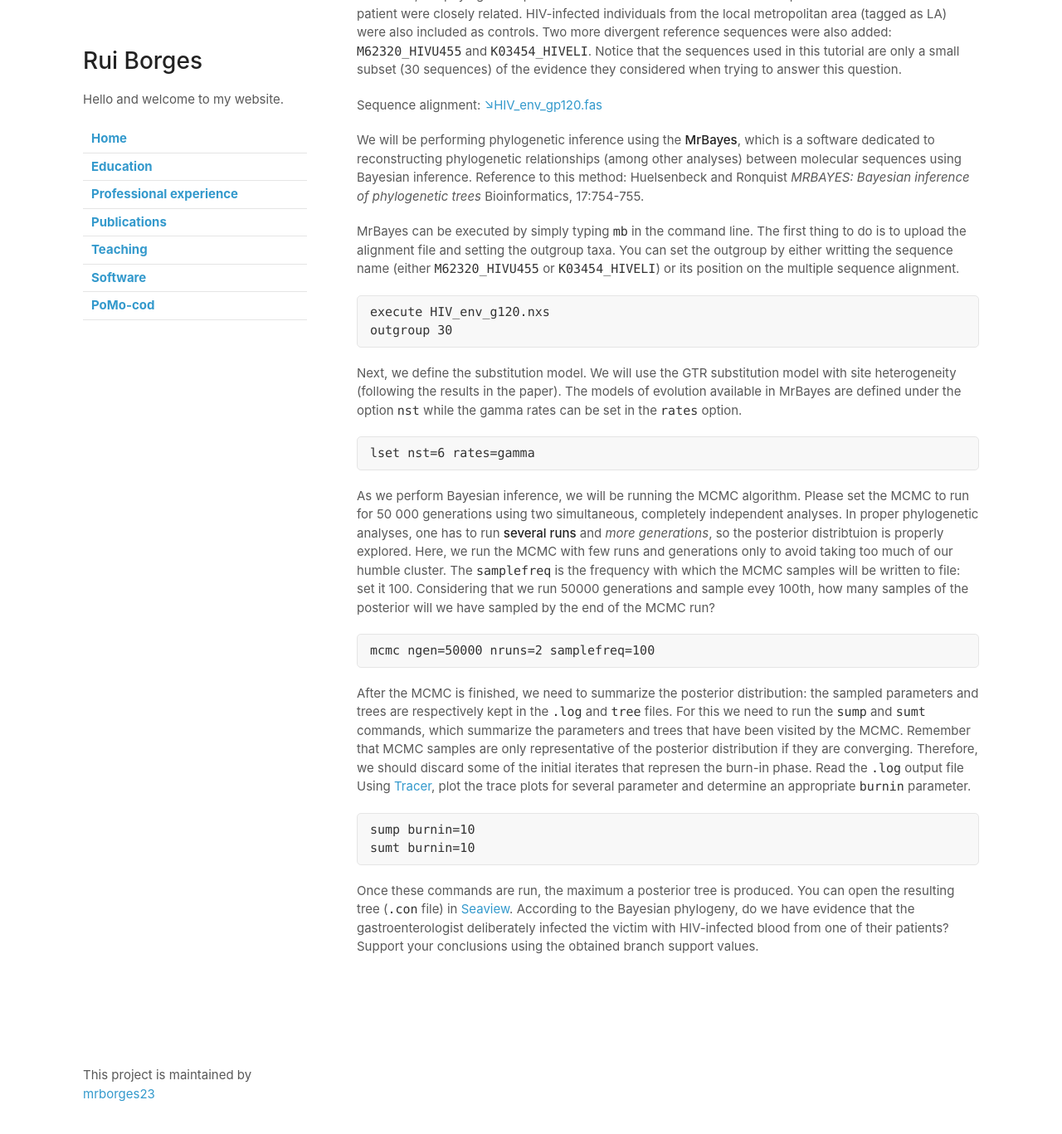
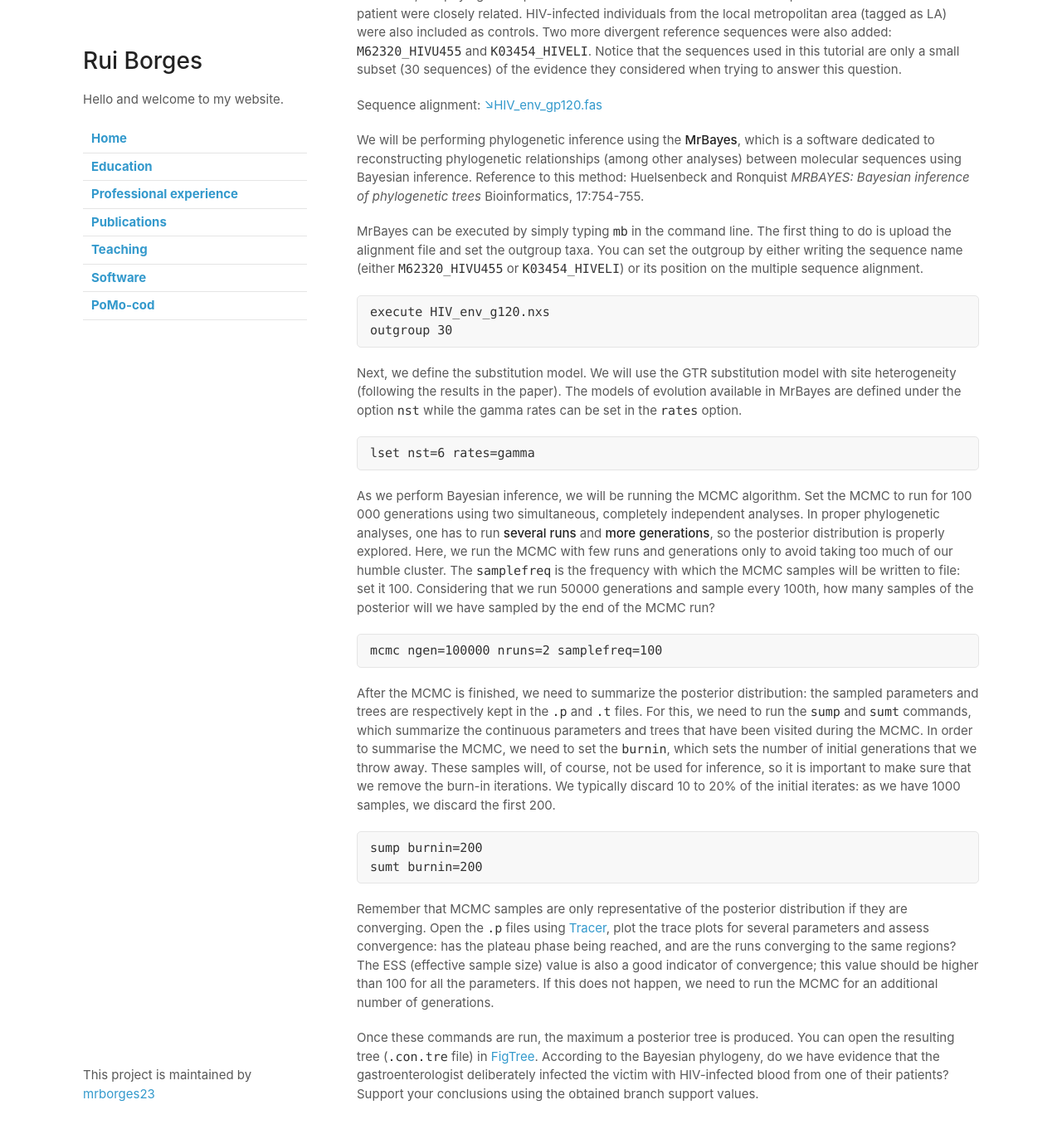
Before and after one commit to mrborges23/mypage.github.io, a Jekyll site: the page built from tutorial_2.md, in a window 1280 px wide and 1400 px high, scrolled down 342 px. Shown: the top 1367 px of the window at 83% size. Built offline with Jekyll 4.4.1, drawn with Linux system fonts in a browser that asks for light colours; our own code applies the rules of GitHub Pages for plain Markdown files.

````diff
--- a/tutorial_2.md
+++ b/tutorial_2.md
@@ -5,34 +5,36 @@ In this tutorial, we will perform phylogenetic analysis with the [Metzker et al.
 
 In this exercise, we want to determine if there is evidence that the victim (whose sequences all begin with a V) was directly infected by blood taken from the patient (whose sequences all begin with a P). Therefore, the phylogenetic problem is to establish whether the virus samples in the victim and the patient were closely related. HIV-infected individuals from the local metropolitan area (tagged as LA) were also included as controls. Two more divergent reference sequences were also added: `M62320_HIVU455` and `K03454_HIVELI`. Notice that the sequences used in this tutorial are only a small subset (30 sequences) of the evidence they considered when trying to answer this question.
 
-Sequence alignment: [&#8600;HIV_env_gp120.fas](/assets/lectures/HIV_env_gp120.fas)
+Sequence alignment: [&#8600;HIV_env_gp120.fas](/assets/lectures/HIV_env_gp120.nxs)
 
 We will be performing phylogenetic inference using the **MrBayes**, which is a software dedicated to reconstructing phylogenetic relationships (among other analyses) between molecular sequences using Bayesian inference. Reference to this method: Huelsenbeck and Ronquist *MRBAYES: Bayesian inference of phylogenetic trees* Bioinformatics, 17:754-755.
 
-MrBayes can be executed by simply typing `mb` in the command line. The first thing to do is to upload the alignment file and setting the outgroup taxa. You can set the outgroup by either writting the sequence name (either `M62320_HIVU455` or `K03454_HIVELI`) or its position on the multiple sequence alignment.
+MrBayes can be executed by simply typing `mb` in the command line. The first thing to do is upload the alignment file and set the outgroup taxa. You can set the outgroup by either writing the sequence name (either `M62320_HIVU455` or `K03454_HIVELI`) or its position on the multiple sequence alignment.
 
 ```
 execute HIV_env_g120.nxs
 outgroup 30
 ```
 
-Next, we define the substitution model. We will use the GTR substitution model with site heterogeneity (following the results in the paper). The models of evolution available in MrBayes are defined under the option `nst` while the  gamma rates can be set in the `rates` option.
+Next, we define the substitution model. We will use the GTR substitution model with site heterogeneity (following the results in the paper). The models of evolution available in MrBayes are defined under the option `nst` while the gamma rates can be set in the `rates` option.
 
 ```
 lset nst=6 rates=gamma
 ```
 
-As we perform Bayesian inference, we will be running the MCMC algorithm. Please set the MCMC to run for 50 000 generations using two simultaneous, completely independent analyses. In proper phylogenetic analyses, one has to run **several runs** and *more generations*, so the posterior distribtuion is properly explored. Here, we run the MCMC with few runs and generations only to avoid taking too much of our humble cluster. The `samplefreq` is the frequency with which the MCMC samples will be written to file: set it 100. Considering that we run 50000 generations and sample evey 100th, how many samples of the posterior will we have sampled by the end of the MCMC run?
+As we perform Bayesian inference, we will be running the MCMC algorithm. Set the MCMC to run for 100 000 generations using two simultaneous, completely independent analyses. In proper phylogenetic analyses, one has to run **several runs** and **more generations**, so the posterior distribution is properly explored. Here, we run the MCMC with few runs and generations only to avoid taking too much of our humble cluster. The `samplefreq` is the frequency with which the MCMC samples will be written to file: set it 100. Considering that we run 50000 generations and sample every 100th, how many samples of the posterior will we have sampled by the end of the MCMC run?
 
 ```
-mcmc ngen=50000 nruns=2 samplefreq=100
+mcmc ngen=100000 nruns=2 samplefreq=100
 ```
 
-After the MCMC is finished, we need to summarize the posterior distribution: the sampled parameters and trees are respectively kept in the `.log` and `tree` files. For this we need to run the `sump` and `sumt` commands, which summarize the parameters and trees that have been visited by the MCMC. Remember that MCMC samples are only representative of the posterior distribution if they are converging. Therefore, we should discard some of the initial iterates that represen the burn-in phase. Read the `.log` output file Using [Tracer](https://beast.community/tracer), plot the trace plots for several parameter and determine an appropriate `burnin` parameter.
+After the MCMC is finished, we need to summarize the posterior distribution: the sampled parameters and trees are respectively kept in the `.p` and `.t` files. For this, we need to run the `sump` and `sumt` commands, which summarize the continuous parameters and trees that have been visited during the MCMC. In order to summarise the MCMC, we need to set the `burnin`, which sets the number of initial generations that we throw away. These samples will, of course, not be used for inference, so it is important to make sure that we remove the burn-in iterations. We typically discard 10 to 20% of the initial iterates: as we have 1000 samples, we discard the first 200.
 
 ```
-sump burnin=10
-sumt burnin=10
+sump burnin=200
+sumt burnin=200
 ```
 
-Once these commands are run, the maximum a posterior tree is produced. You can open the resulting tree (`.con` file) in [Seaview](http://doua.prabi.fr/software/seaview). According to the Bayesian phylogeny, do we have evidence that the gastroenterologist deliberately infected the victim with HIV-infected blood from one of their patients? Support your conclusions using the obtained branch support values.
+Remember that MCMC samples are only representative of the posterior distribution if they are converging. Open the `.p` files using [Tracer](https://beast.community/tracer), plot the trace plots for several parameters and assess convergence: has the plateau phase being reached, and are the runs converging to the same regions? The ESS (effective sample size) value is also a good indicator of convergence; this value should be higher than 100 for all the parameters. If this does not happen, we need to run the MCMC for an additional number of generations.
+
+Once these commands are run, the maximum a posterior tree is produced. You can open the resulting tree (`.con.tre` file) in [FigTree](http://tree.bio.ed.ac.uk/software/figtree/). According to the Bayesian phylogeny, do we have evidence that the gastroenterologist deliberately infected the victim with HIV-infected blood from one of their patients? Support your conclusions using the obtained branch support values.
````
Also changed, not shown: assignment_2.md (added, +20 -0 lines), teaching.md (+5 -5 lines), 2 other files.
